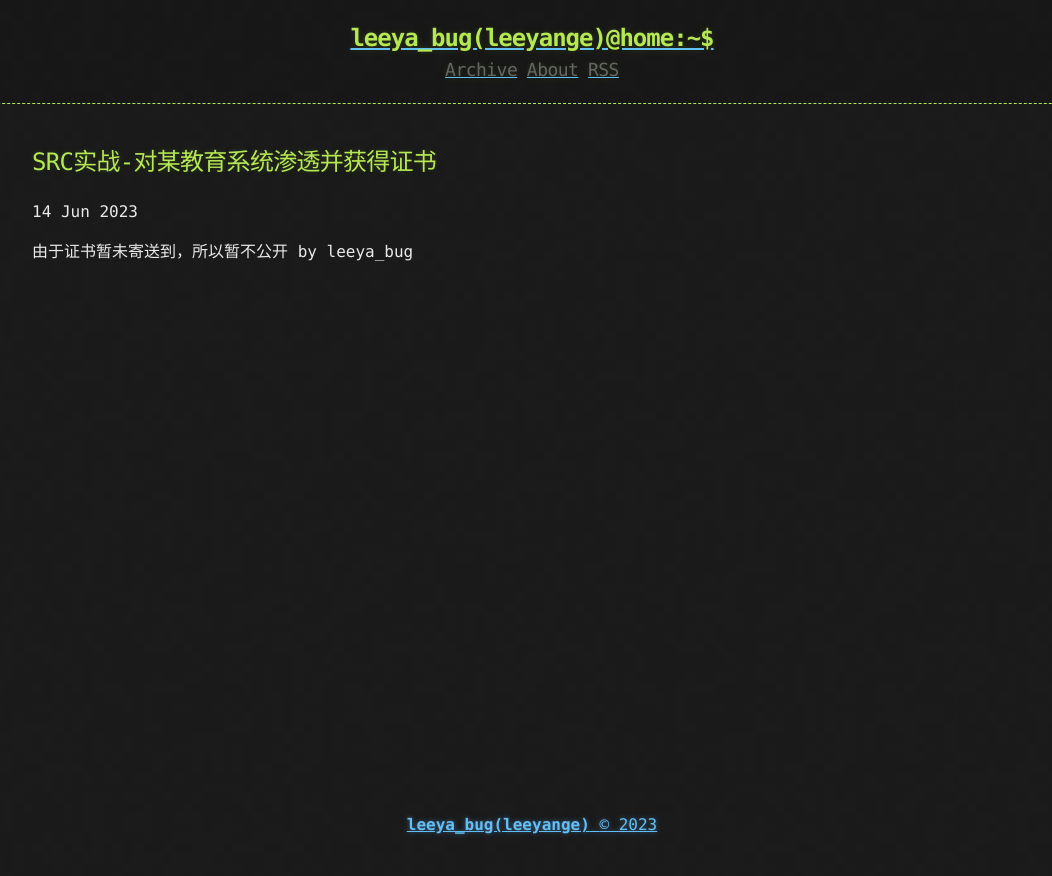
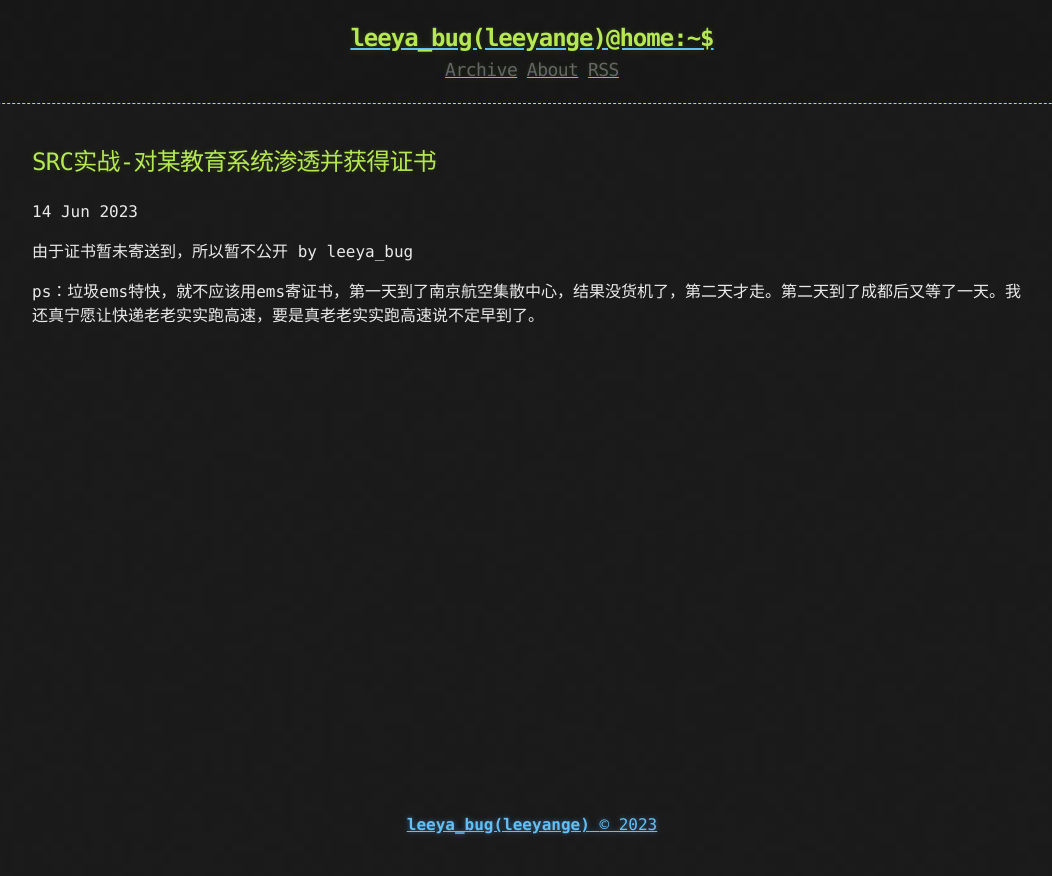
Before and after one commit to Leeyangee/leeyangee.github.io, a Jekyll site: the page built from _posts/2023-06-14-SRC实战-对某教育系统渗透并获得证书.md, in a window 1280 px wide. Shown: the top 876 px of the page, without its empty margins (108-1160 px from the left). Built offline with Jekyll 4.4.1, drawn with Linux system fonts in a browser that asks for light colours.

Commit message:
Update 2023-06-14-SRC实战-对某教育系统渗透并获得证书.md

```diff
--- a/_posts/2023-06-14-SRC实战-对某教育系统渗透并获得证书.md
+++ b/_posts/2023-06-14-SRC实战-对某教育系统渗透并获得证书.md
@@ -4,3 +4,5 @@ published: true
 ---
 
 由于证书暂未寄送到，所以暂不公开 by leeya_bug
+
+ps：垃圾ems特快，就不应该用ems寄证书，第一天到了南京航空集散中心，结果没货机了，第二天才走。第二天到了成都后又等了一天。我还真宁愿让快递老老实实跑高速，要是真老老实实跑高速说不定早到了。
```
